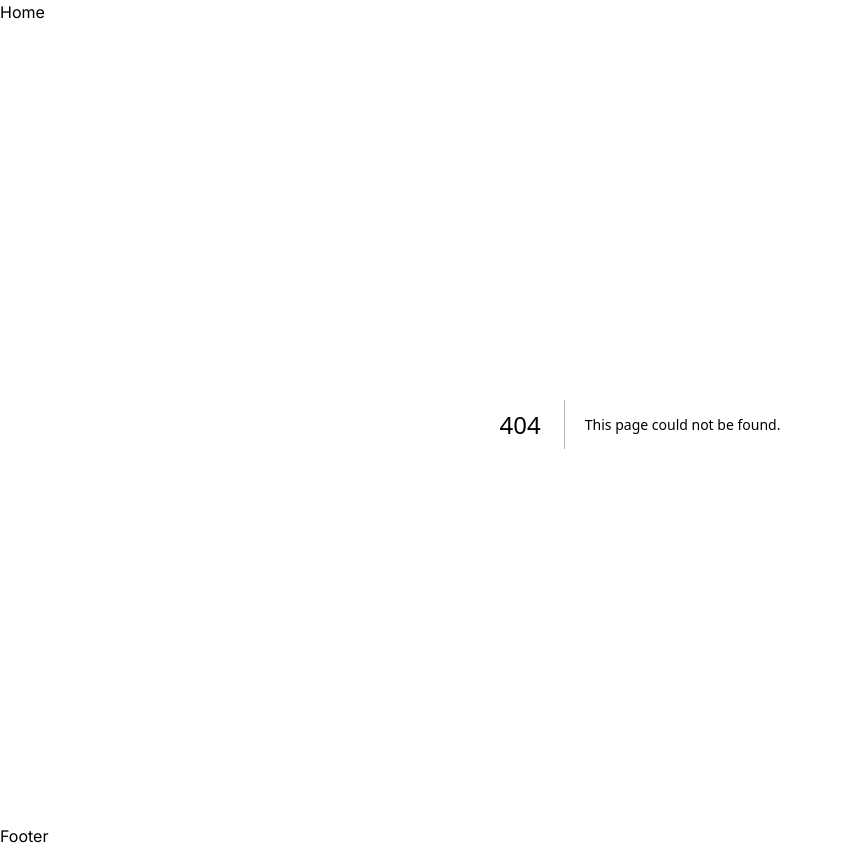
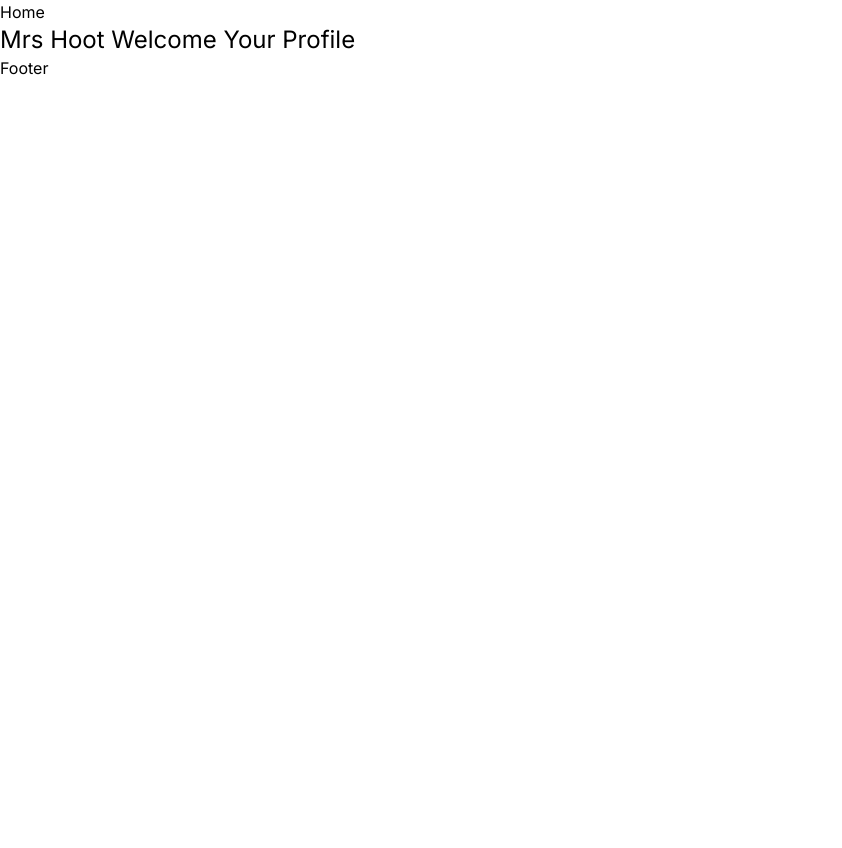
Before and after one commit to UniqueCoderRihan/My-Hot-Next-Js, a Next.js app: page /profile in a window 1280 px wide. Before the commit this address had no page. Shown: the whole page, without its empty margins (0-842 px from the left). After the commit the page ends 800 px from the top, so only its background shows below. Built offline with nearby package versions, Linux system fonts and the light colour scheme.

Commit message:
Catch Routing On Next JS

```diff
--- /dev/null
+++ b/src/app/about/page.js
@@ -0,0 +1,11 @@
+import React from 'react';
+
+const AboutPage = () => {
+    return (
+        <div>
+            <h3>This is Form About page</h3>
+        </div>
+    );
+};
+
+export default AboutPage;
--- /dev/null
+++ b/src/app/profile/page.js
@@ -0,0 +1,11 @@
+import React from 'react';
+
+const ProfilePage = () => {
+    return (
+        <div>
+            <h3 className="text-2xl">Mrs Hoot Welcome Your Profile</h3>
+        </div>
+    );
+};
+
+export default ProfilePage;
```
